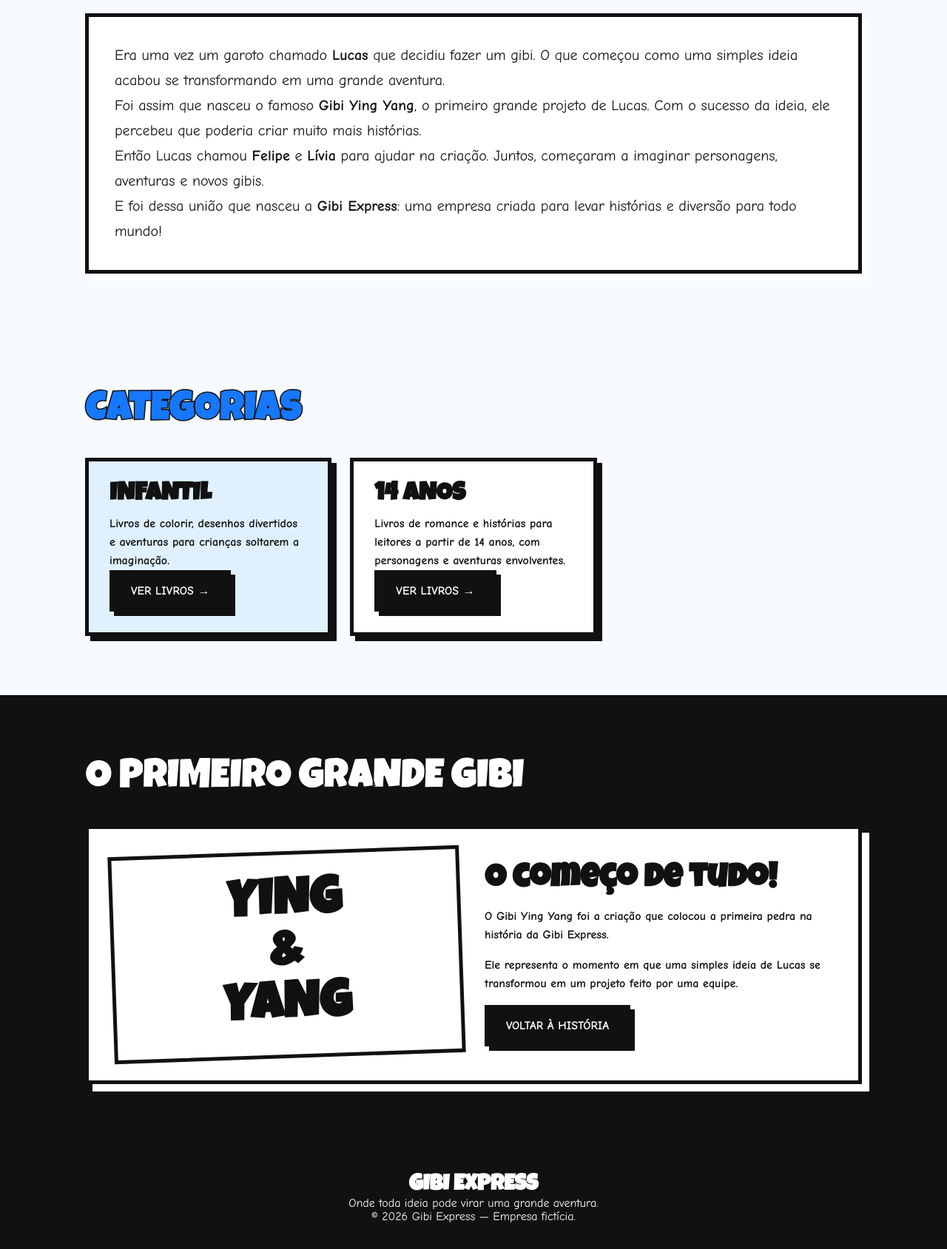
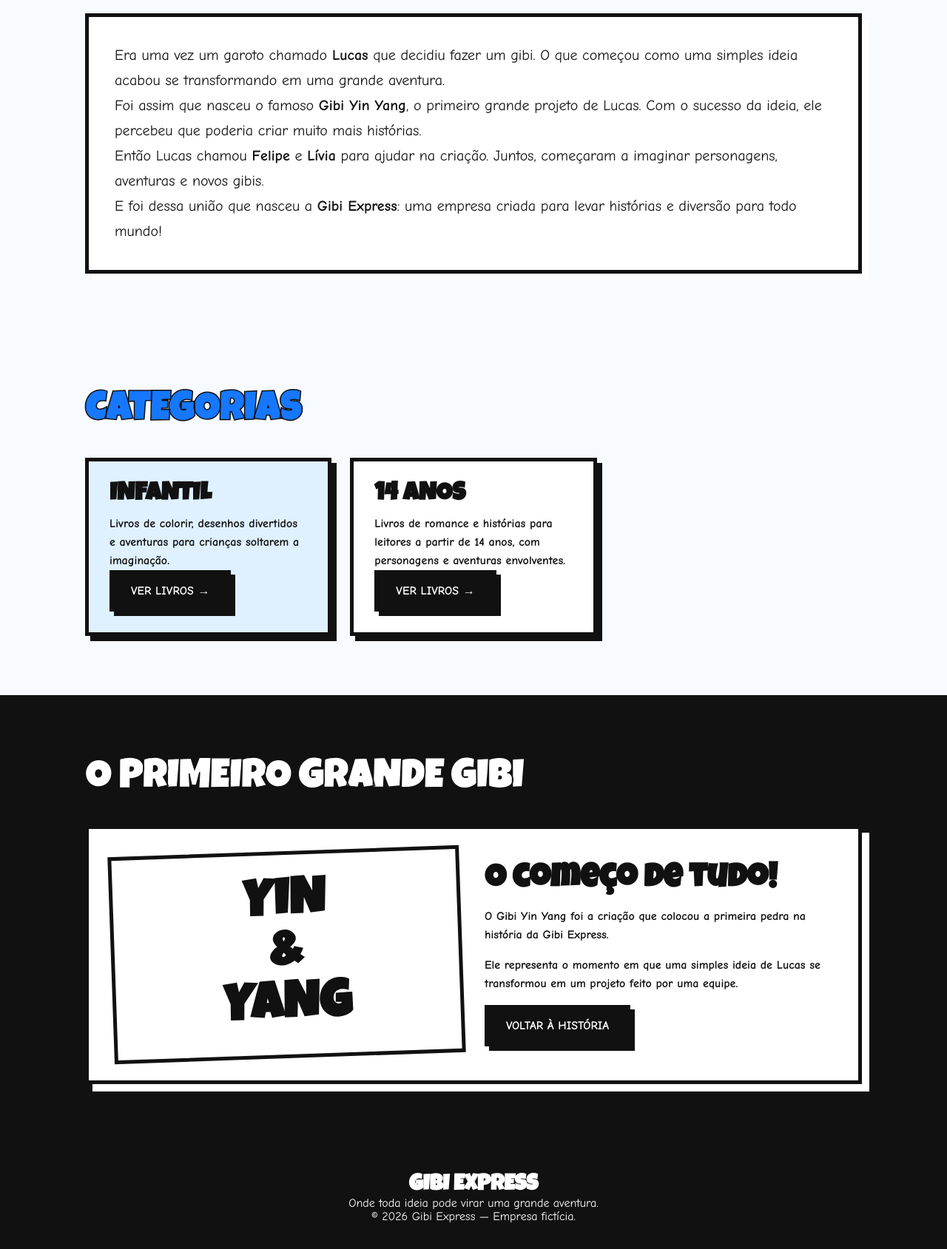
Before and after one commit to felipe221115/gibi_express, a plain HTML site: page index.html in a window 1280 px wide. Shown: the part 960-2649 px from the top of the page at 74% size. Drawn offline with Linux system fonts and the light colour scheme.

Commit message:
Change 'Ying Yang' to 'Yin Yang' throughout HTML

```diff
--- a/index.html
+++ b/index.html
@@ -1,3 +1,4 @@
+
 <!DOCTYPE html>
 <html lang="pt-BR">
 <head>
@@ -359,7 +360,7 @@ footer strong{color:#ffffff;font-family:'Luckiest Guy',cursive;font-size:30px}
     <nav><button id="editor-toggle" class="editor-toggle" type="button" aria-label="Área restrita">🔒</button>
       <a href="#historia">História</a>
 
-      <a href="#yingyang">Ying Yang</a>
+      <a href="#yingyang">Yin Yang</a>
     </nav>
   </div>
 </header>
@@ -392,7 +393,7 @@ footer strong{color:#ffffff;font-family:'Luckiest Guy',cursive;font-size:30px}
 
   <form id="book-form" class="editor-form active">
     <label for="book-title">Nome do livro</label>
-    <input id="book-title" required placeholder="Ex.: As Aventuras de Ying Yang">
+    <input id="book-title" required placeholder="Ex.: As Aventuras de Yin Yang">
 
     <label for="book-category">Categoria</label>
     <select id="book-category">
@@ -431,7 +432,7 @@ footer strong{color:#ffffff;font-family:'Luckiest Guy',cursive;font-size:30px}
     <input id="ad-title" required placeholder="Ex.: NOVO LIVRO!">
 
     <label for="ad-text">Mensagem do anúncio</label>
-    <textarea id="ad-text" required placeholder="Ex.: O novo Gibi Ying Yang já chegou!"></textarea>
+    <textarea id="ad-text" required placeholder="Ex.: O novo Gibi Yin Yang já chegou!"></textarea>
 
     <label for="ad-button">Texto do botão (opcional)</label>
     <input id="ad-button" placeholder="Ex.: SABER MAIS">
@@ -479,7 +480,7 @@ footer strong{color:#ffffff;font-family:'Luckiest Guy',cursive;font-size:30px}
     <h2 class="section-title">NOSSA HISTÓRIA</h2>
     <div class="story">
       <p>Era uma vez um garoto chamado <strong>Lucas</strong> que decidiu fazer um gibi. O que começou como uma simples ideia acabou se transformando em uma grande aventura.</p>
-      <p>Foi assim que nasceu o famoso <strong>Gibi Ying Yang</strong>, o primeiro grande projeto de Lucas. Com o sucesso da ideia, ele percebeu que poderia criar muito mais histórias.</p>
+      <p>Foi assim que nasceu o famoso <strong>Gibi Yin Yang</strong>, o primeiro grande projeto de Lucas. Com o sucesso da ideia, ele percebeu que poderia criar muito mais histórias.</p>
       <p>Então Lucas chamou <strong>Felipe</strong> e <strong>Lívia</strong> para ajudar na criação. Juntos, começaram a imaginar personagens, aventuras e novos gibis.</p>
       <p>E foi dessa união que nasceu a <strong>Gibi Express</strong>: uma empresa criada para levar histórias e diversão para todo mundo!</p>
     </div>
@@ -512,11 +513,11 @@ footer strong{color:#ffffff;font-family:'Luckiest Guy',cursive;font-size:30px}
     <h2 class="section-title">O PRIMEIRO GRANDE GIBI</h2>
     <div class="feature">
       <div class="cover">
-        <span>YING<br>&amp;<br>YANG</span>
+        <span>YIN<br>&amp;<br>YANG</span>
       </div>
       <div>
         <h3>O começo de tudo!</h3>
-        <p>O Gibi Ying Yang foi a criação que colocou a primeira pedra na história da Gibi Express.</p>
+        <p>O Gibi Yin Yang foi a criação que colocou a primeira pedra na história da Gibi Express.</p>
         <p>Ele representa o momento em que uma simples ideia de Lucas se transformou em um projeto feito por uma equipe.</p>
         <a class="button" href="#historia">VOLTAR À HISTÓRIA</a>
       </div>
```
